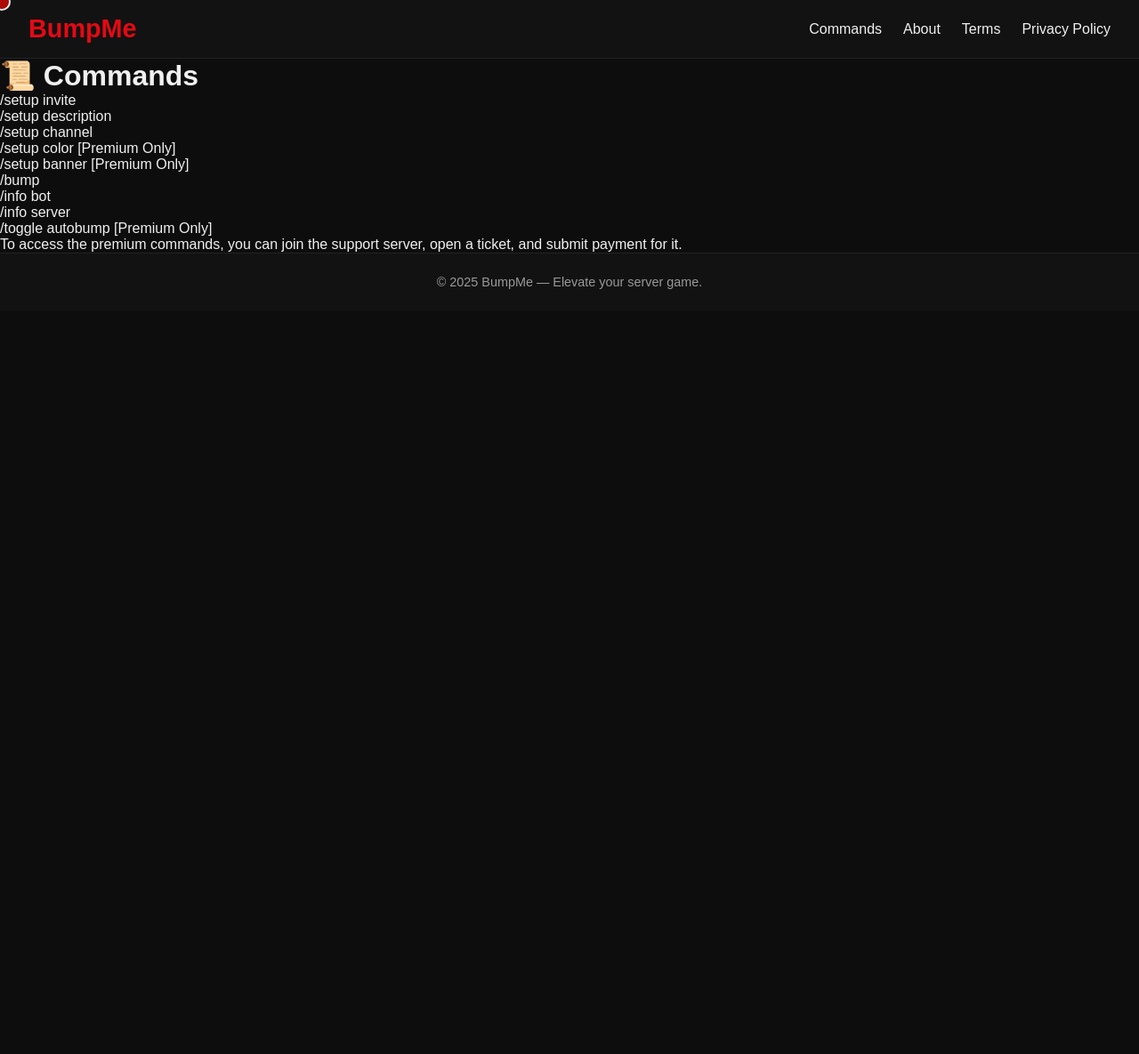
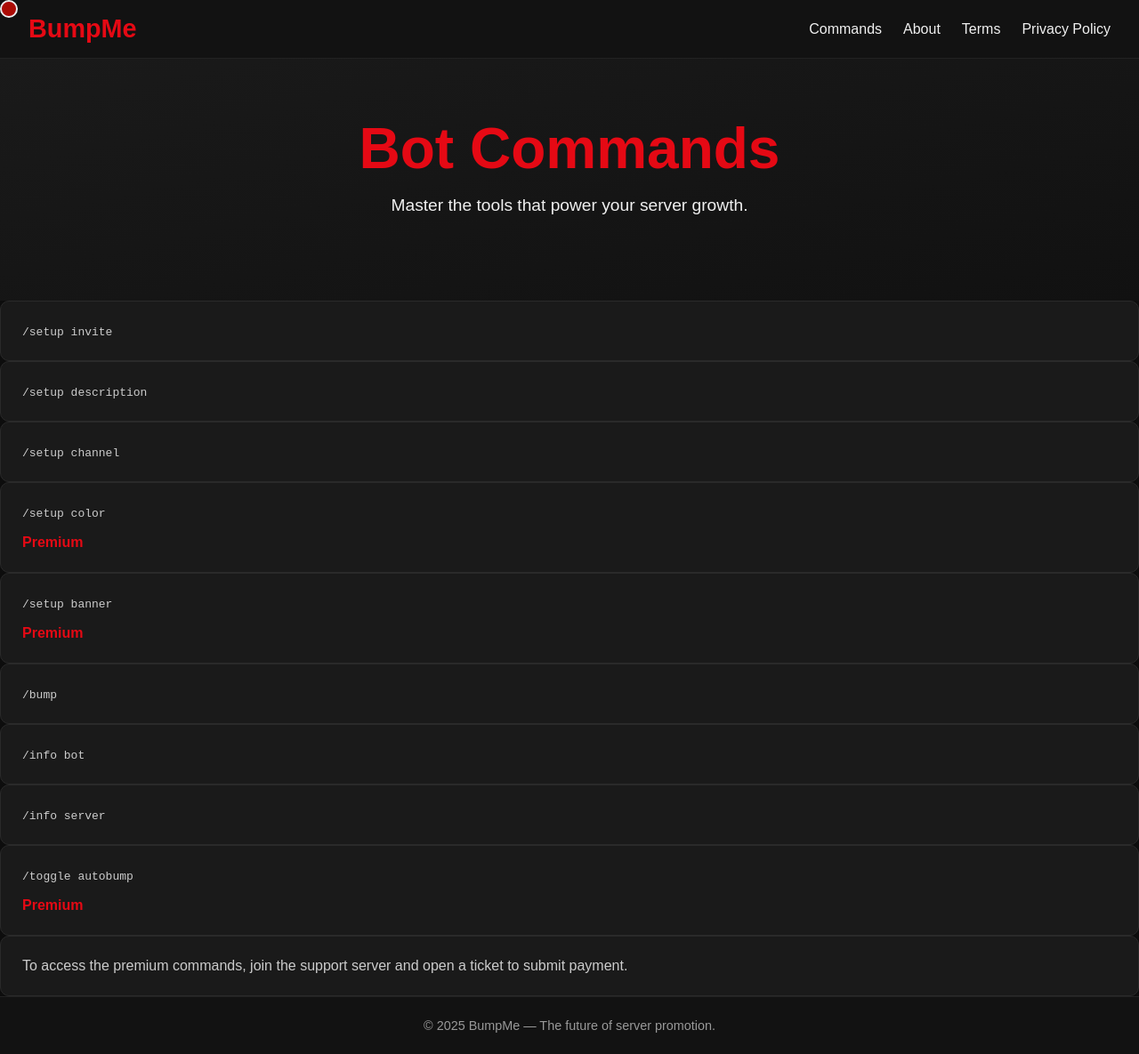
Before and after one commit to deathamongstlife/BumpMe-Invite-Page, a plain HTML site: page commands.html in a window 1280 px wide. Shown: the whole page at 89% size. Before the commit the page ends 800 px from the top, so only its background shows below. Drawn offline with Linux system fonts and the light colour scheme.

Commit message:
Update commands.html

```diff
--- a/commands.html
+++ b/commands.html
@@ -4,7 +4,7 @@
   <meta charset="UTF-8" />
   <meta name="viewport" content="width=device-width, initial-scale=1.0"/>
   <title>BumpMe Commands</title>
-  <link rel="stylesheet" href="style.css">
+  <link rel="stylesheet" href="style.css" />
 </head>
 <body>
   <div class="custom-cursor" id="cursor"></div>
@@ -21,28 +21,33 @@
     </div>
   </nav>
 
-  <main class="content">
-    <h1>📜 Commands</h1>
+  <header class="hero">
+    <h1>Bot Commands</h1>
+    <p>Master the tools that power your server growth.</p>
+  </header>
 
-    <ul class="commands-list">
-      <li>/setup invite</li>
-      <li>/setup description</li>
-      <li>/setup channel</li>
-      <li>/setup color <span class="premium">[Premium Only]</span></li>
-      <li>/setup banner <span class="premium">[Premium Only]</span></li>
-      <li>/bump</li>
-      <li>/info bot</li>
-      <li>/info server</li>
-      <li>/toggle autobump <span class="premium">[Premium Only]</span></li>
-    </ul>
+  <section class="commands fade-in">
+    <div class="card"><code>/setup invite</code></div>
+    <div class="card"><code>/setup description</code></div>
+    <div class="card"><code>/setup channel</code></div>
+    <div class="card premium"><code>/setup color</code> <span>Premium</span></div>
+    <div class="card premium"><code>/setup banner</code> <span>Premium</span></div>
+    <div class="card"><code>/bump</code></div>
+    <div class="card"><code>/info bot</code></div>
+    <div class="card"><code>/info server</code></div>
+    <div class="card premium"><code>/toggle autobump</code> <span>Premium</span></div>
+  </section>
 
-    <p class="premium-info">
-      To access the premium commands, you can join the support server, open a ticket, and submit payment for it.
-    </p>
-  </main>
+  <section class="premium-note">
+    <div class="card fade-in">
+      <p>
+        To access the premium commands, join the support server and open a ticket to submit payment.
+      </p>
+    </div>
+  </section>
 
   <footer>
-    &copy; 2025 BumpMe — Elevate your server game.
+    &copy; 2025 BumpMe — The future of server promotion.
   </footer>
 
   <script src="cursor.js"></script>
```
